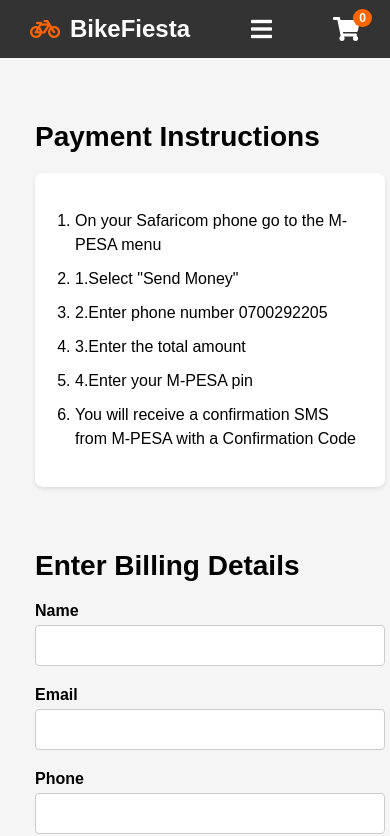
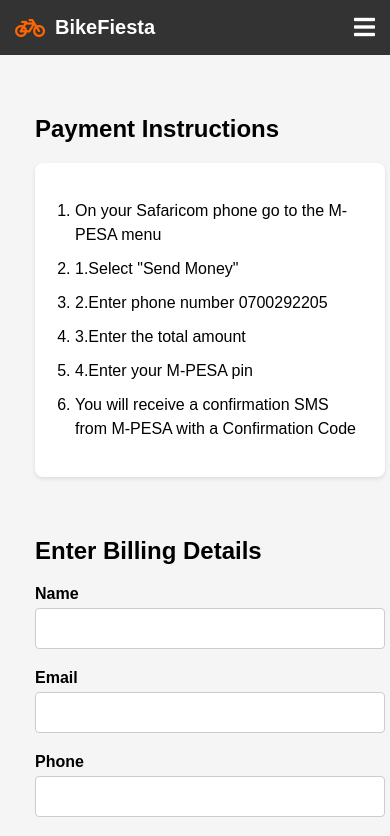
Before and after one commit to Paulah-linah/BikeFiesta, a website: page public/billing.html in a window 390 px wide. Shown: the top 836 px of the page. Drawn offline with Linux system fonts and the light colour scheme.

Commit message:
Services Changes

```diff
--- a/public/billing.css
+++ b/public/billing.css
@@ -12,14 +12,14 @@
 header {
   background-color: #333;
   color: #fff;
-  padding: 15px 30px;
+  padding: 20px;
   display: flex;
   justify-content: space-between;
   align-items: center;
-  position: relative;
+  position: relative; /* Needed for cart positioning */
 }
 
-.logo a {
+.logo {
   display: flex;
   align-items: center;
   text-decoration: none;
@@ -35,6 +35,11 @@
 .logo h1 {
   font-size: 24px;
   margin: 0;
+}
+
+.nav-right {
+    display: flex;
+    align-items: center;
 }
 
 /* Desktop Navigation Links */
@@ -61,6 +66,7 @@
   background-color: #ff6600;
 }
 
+
 /* Hamburger, Close Button, and Cart */
 .hamburger, .close-btn {
     display: none;
@@ -80,23 +86,7 @@
     color: #fff;
 }
 
-.cart-link {
-    position: relative;
-    color: #fff;
-    text-decoration: none;
-}
 
-.cart-count {
-    position: absolute;
-    top: -8px;
-    right: -12px;
-    background-color: #ff6600;
-    color: #fff;
-    border-radius: 50%;
-    padding: 2px 6px;
-    font-size: 12px;
-    font-weight: bold;
-}
 
 /* --- MAIN CONTENT --- */
 main {
@@ -201,31 +191,41 @@
 
 /* --- RESPONSIVE STYLES --- */
 @media (max-width: 768px) {
+    header {
+        padding: 15px;
+    }
+
+    .logo h1 {
+        font-size: 22px;
+    }
+
     /* Hide Desktop Nav, Show Hamburger */
     .nav-links ul {
         display: none;
     }
     .hamburger {
         display: block;
+        margin-left: 15px;
     }
 
     /* Side Panel Container */
     .nav-links {
         position: fixed;
         top: 0;
-        right: -250px; /* Start off-screen */
+        right: 0;
         height: 100%;
         width: 250px;
         background-color: #333;
         z-index: 1000;
-        transition: right 0.3s ease-in-out;
+        transform: translateX(100%);
+        transition: transform 0.3s ease-in-out;
         padding-top: 60px;
         box-sizing: border-box;
     }
 
     /* Active State for Side Panel */
     .nav-links.active {
-        right: 0; /* Slide in */
+        transform: translateX(0);
     }
 
     .nav-links.active .close-btn {
@@ -268,3 +268,13 @@
         font-size: 1.75rem; /* Responsive Font */
     }
 }
+
+@media (max-width: 480px) {
+    .logo h1 {
+        font-size: 20px;
+    }
+
+    .contact-info h2, .contact-form h2 {
+        font-size: 1.5rem;
+    }
+}
--- a/public/billing.html
+++ b/public/billing.html
@@ -9,28 +9,25 @@
 </head>
 <body>
   <header>
-    <div class="logo">
-        <a href="index.html">
+    <a href="index.html" class="logo">
       <i class="fas fa-bicycle"></i>
       <h1>BikeFiesta</h1>
   </a>
-    </div>
-    <nav class="nav-links">
-        <a href="#" class="close-btn"><i class="fas fa-times"></i></a>
+  <div class="nav-right">
+      <div class="nav-links">
+          <div class="close-btn">&times;</div>
           <ul>
               <li><a href="index.html">Home</a></li>
               <li><a href="about.html">About</a></li>
               <li><a href="contact.html">Contact</a></li>
-            <li><a href="services.html">Services</a></li>
+              <li><a href="services.html" class="active">Services</a></li>
           </ul>
-    </nav>
+      </div>
+
         <div class="hamburger">
             <i class="fas fa-bars"></i>
         </div>
-    <a href="servicescart.html" class="cart-link">
-        <i class="fas fa-shopping-cart"></i>
-        <span class="cart-count">0</span>
-    </a>
+    </div>
 </header>
 
   <main>
```
Lines whose indentation alone changed are shown as unchanged.
